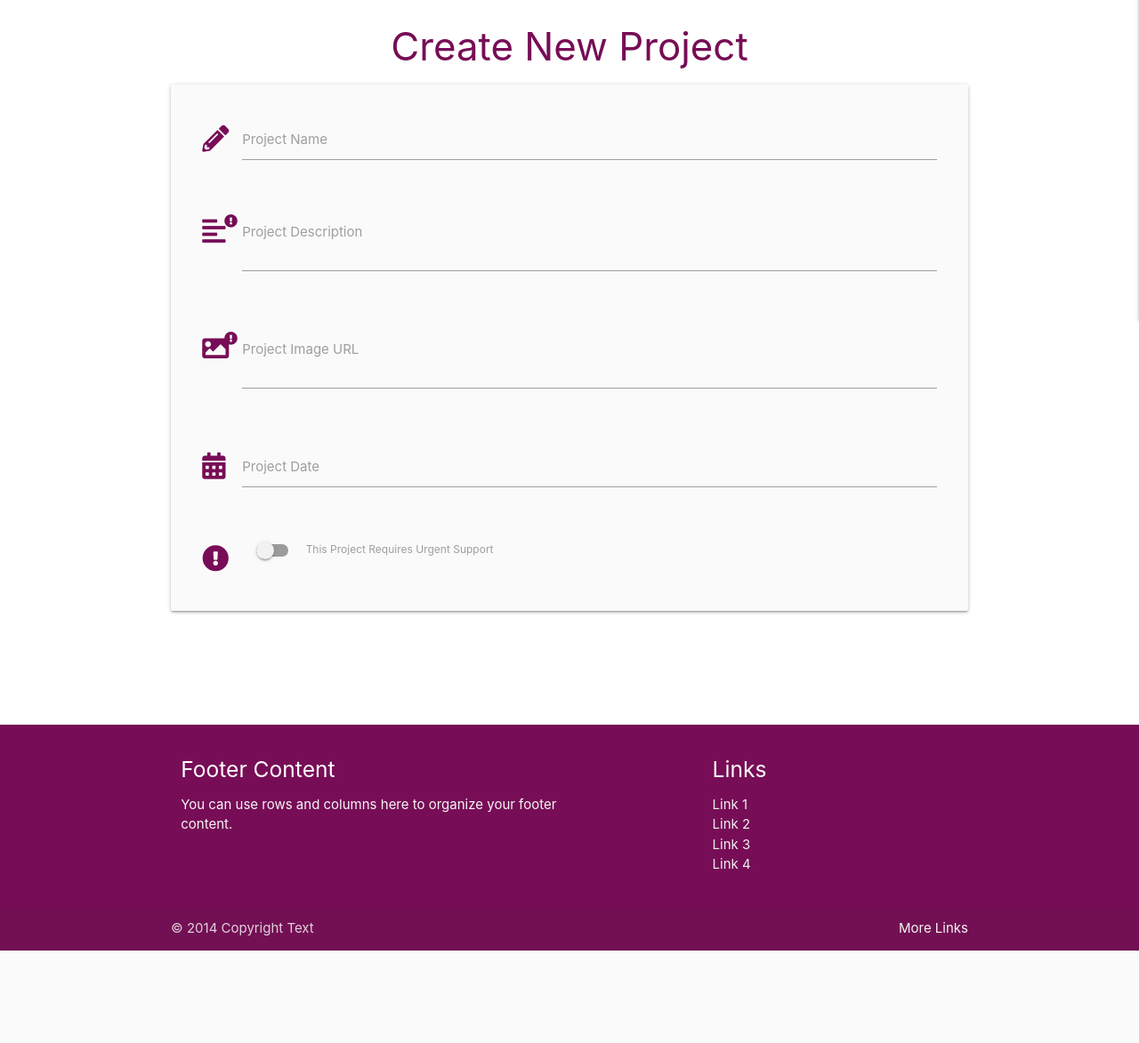
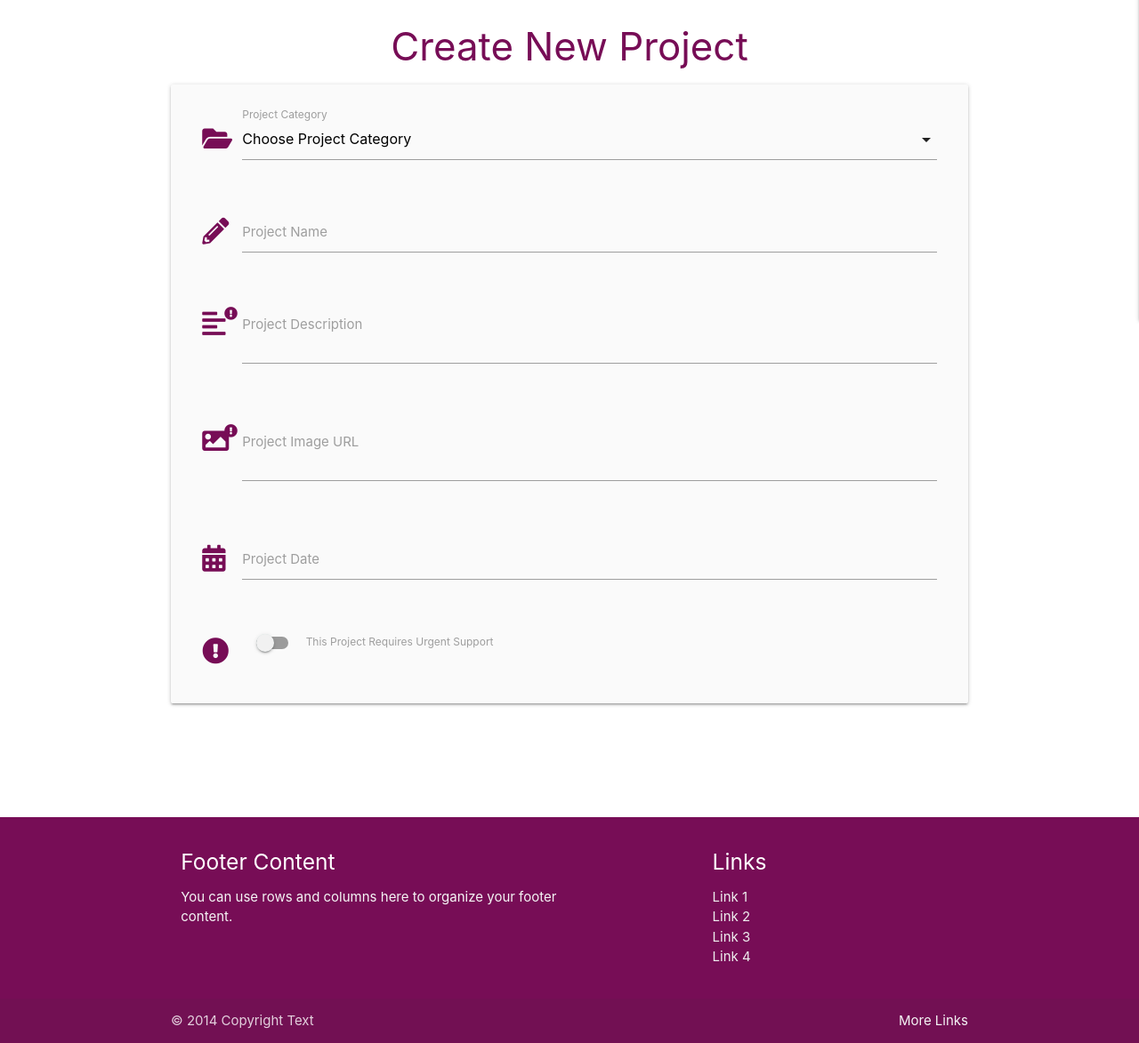
Before and after one commit to lhynes/CI-Data-Centric-Development-Milestone-Project-3, a Flask app: page /create_project in a window 1280 px wide. Shown: the part 500-1673 px from the top of the page at 89% size. Before the commit the page ends 1569 px from the top, so only its background shows below. Run offline with Flask 2, Linux system fonts and the light colour scheme; data that the repository does not hold is empty; some libraries are stand-ins or nearby versions.

Commit message:
add project categories dropdown

```diff
--- a/app.py
+++ b/app.py
@@ -110,7 +110,8 @@ def logout():
 
 @app.route("/create_project")
 def create_project():
-    return render_template("create_project.html")
+    categories = mongo.db.project_categories.find().sort("project_category_name", 1)
+    return render_template("create_project.html", categories=categories)
 
 
 if __name__ == "__main__":
--- a/static/js/script.js
+++ b/static/js/script.js
@@ -1,6 +1,7 @@
 $(document).ready(function(){
     $(".sidenav").sidenav({edge: "right"});
     $(".tooltipped").tooltip();
+    $("select").formSelect();
     $(".datepicker").datepicker({
         format: "dd mmmm, yyyy",
         yearRange: 3,
--- a/templates/create_project.html
+++ b/templates/create_project.html
@@ -6,6 +6,18 @@
 	<div class="row card-panel grey lighten-5">
 		<form class="col s12" method="POST" action="">
 			<div class="row">
+				<div class="input-field col s12">
+                    <i class="fas fa-folder-open prefix"></i>
+					<select id="project_category_name" name="project_category_name" class="validate" required>
+                        <option value="" disabled selected>Choose Project Category</option>
+                        {% for category in categories %}
+                            <option value="{{ category.project_category_name }}">{{ category.project_category_name }}</option>
+                        {% endfor %}
+                    </select>
+					<label for="project_category_name">Project Category</label>
+				</div>
+			</div>
+            <div class="row">
 				<div class="input-field col s12">
 					<i class="fas fa-pencil-alt prefix"></i>
 					<input id="project_name" name="project_name" minlength="5" maxlength="50"
```
